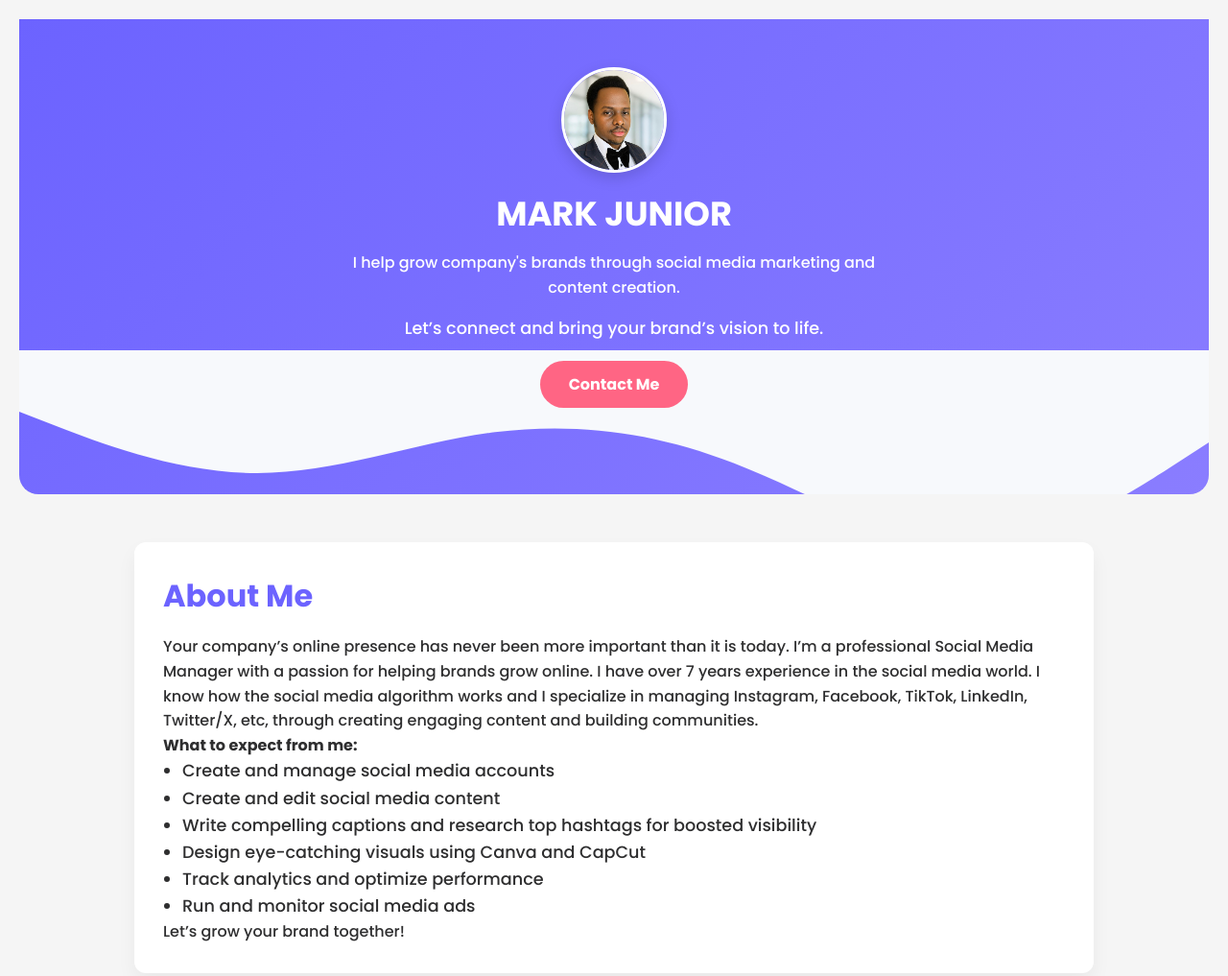
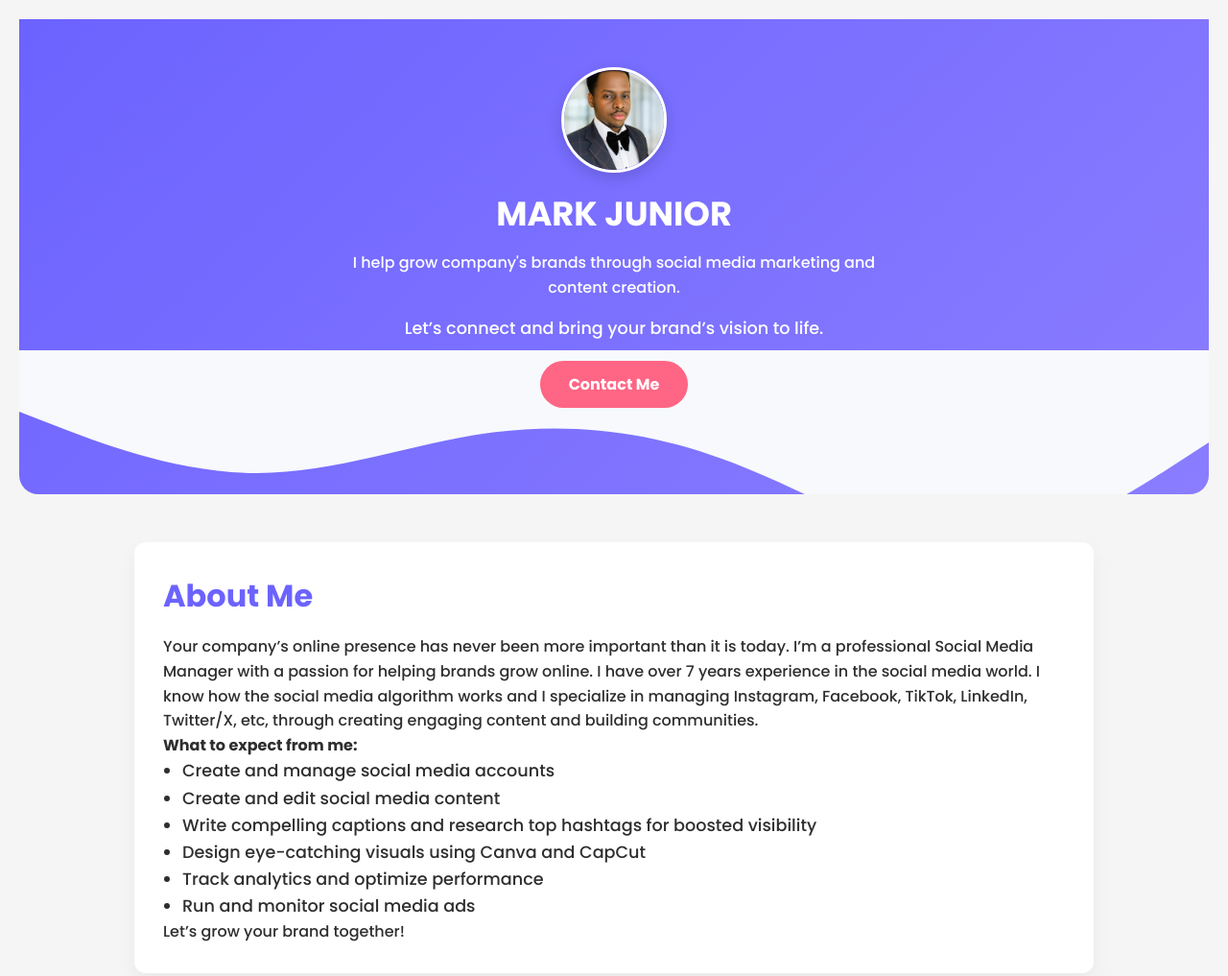
Before and after one commit to markjr69/markjr69.github.io, a plain HTML site: page index.html in a window 1280 px wide. Shown: the top 1017 px of the page at 96% size. Drawn offline with nearby package versions, Linux system fonts and the light colour scheme.

Commit message:
Update index.html

```diff
--- a/index.html
+++ b/index.html
@@ -53,7 +53,7 @@
 
   <header>
     <div class="hero-content" data-aos="fade-down" data-aos-duration="1000">
-      <img src="WhatsApp Image 2025-08-02 at 13.59.58.jpeg" alt="Portrait of Mark Ainamani Jr" class="profile-pic" />
+      <img src="WhatsApp Image 2025-08-02 at 13.55.36.jpeg" alt="Portrait of Mark Ainamani Jr" class="profile-pic" />
       <h1>MARK JUNIOR</h1>
       <p class="hero-sub">I help grow company's brands through social media marketing and content creation.</p>
       <p style="font-size: 1.1rem; margin-top: 15px; font-weight: 500;">
```
